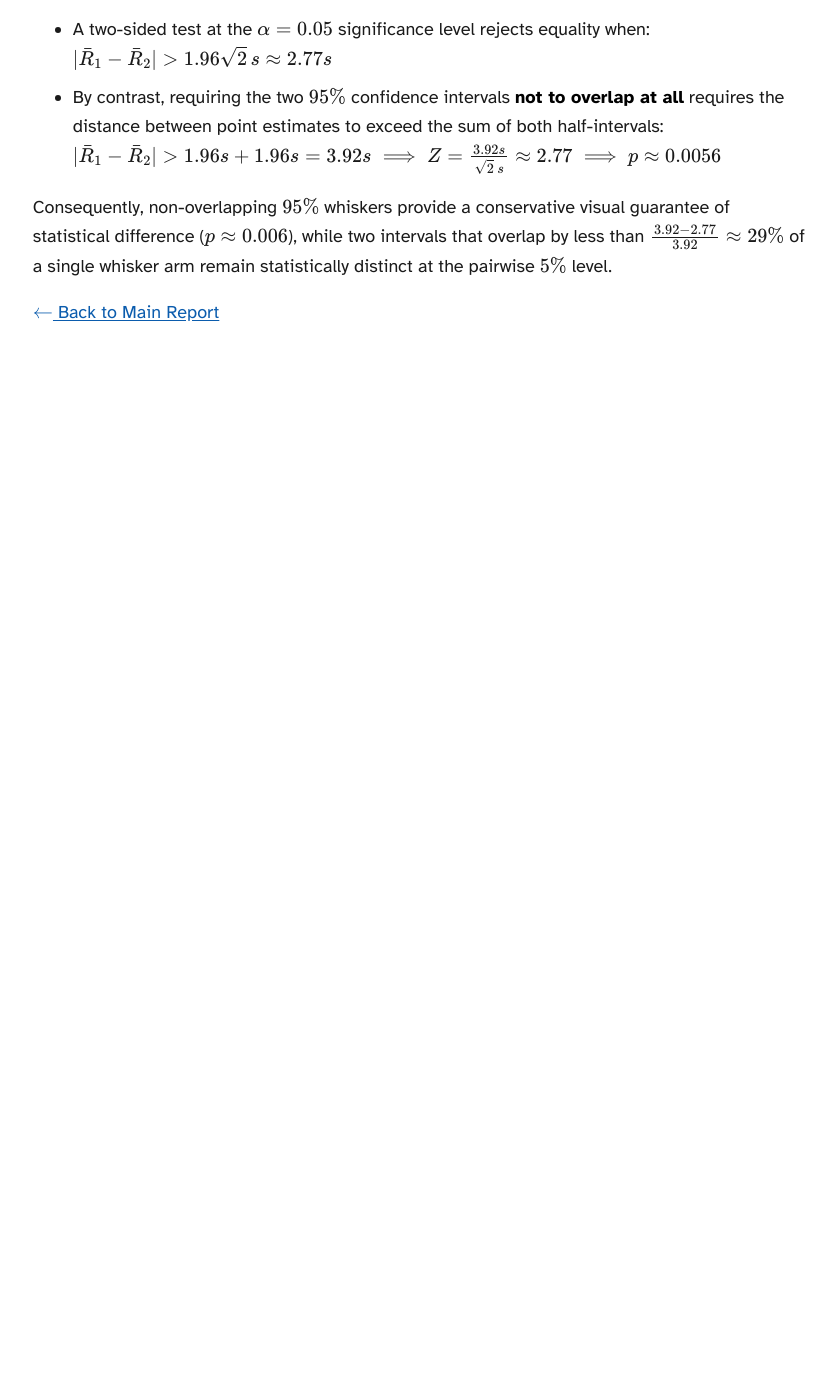
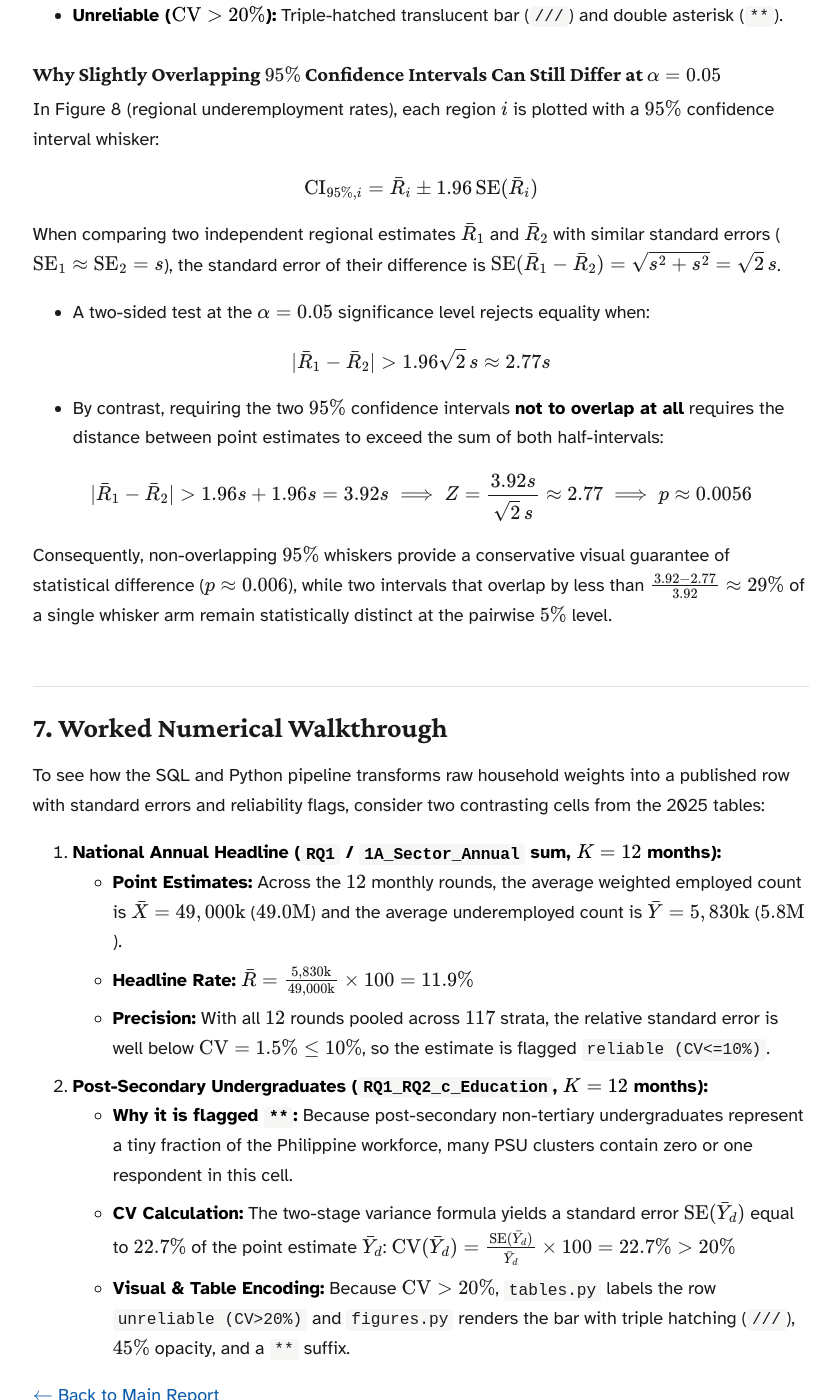
Before and after one commit to KingSSIBAL/LFS-2025-Analysis, a Jekyll site: the page built from methodology.md, in a window 1280 px wide and 1400 px high, scrolled down 6423 px. Shown: the whole window, without its empty margins (219-1055 px from the left). Built offline with Jekyll 4.4.1, drawn with Linux system fonts in a browser that asks for light colours; our own code applies the rules of GitHub Pages for plain Markdown files; before the commit the page ends 6847 px from its top, so only the background shows below that; some of the changed text lies outside the part shown.

Commit message:
docs: add front matter, update link paths, and format markdown tables in index and methodology pages

```diff
--- a/methodology.md
+++ b/methodology.md
@@ -1,22 +1,27 @@
+---
+title: "Mathematical Methodology & Survey Variance Design — Philippine LFS 2025"
+description: "Exact point estimators, 117-domain PSU reconstruction, two-stage finite population corrections, and Taylor series linearization formulas for the 2025 Philippine Labor Force Survey."
+permalink: /methods.html
+---
+
 # Mathematical Methodology & Survey Variance Design
 
 [$\leftarrow$ Back to Main Report](index.html)
 
-This page documents the exact estimators, domain-reconstruction rules, and two-stage Taylor series linearization formulas implemented in [`tables.py`](tables.py) and [`lfs_view.sql`](lfs_view.sql) for the 2025 Philippine Labor Force Survey (LFS) Public Use Files (PUF). All formulas follow the Philippine Statistics Authority (PSA) *Technical Notes on the Labor Force Survey* (pp. 1–9).
+This page documents the exact estimators, domain-reconstruction rules, and two-stage Taylor series linearization formulas implemented in [`tables.py`](https://github.com/KingSSIBAL/LFS-2025-Analysis/blob/main/tables.py) and [`lfs_view.sql`](https://github.com/KingSSIBAL/LFS-2025-Analysis/blob/main/lfs_view.sql) for the 2025 Philippine Labor Force Survey (LFS) Public Use Files (PUF). All formulas follow the Philippine Statistics Authority (PSA) *Technical Notes on the Labor Force Survey* (pp. 1–9).
 
-<nav aria-label="Contents">
+<nav aria-label="Methodology Contents">
 <strong>Contents</strong>
-<ul style="list-style: none; padding-left: 0;">
-  <li><a href="#estimators">1. Core Point Estimators (Counts, Rates, and Shares)</a></li>
-  <li><a href="#aggregation">2. Multi-Round Aggregation (Annual & Quarterly Averages)</a></li>
-  <li><a href="#design">3. Reconstructing the 117 Master Sample Domains & PSUs</a></li>
-  <li><a href="#variance">4. Two-Stage Stratified Cluster Variance (Totals)</a></li>
-  <li><a href="#taylor">5. Taylor Series Linearization for Ratio Standard Errors</a></li>
-  <li><a href="#reliability">6. Reliability Bands (CV) & Confidence Interval Overlap</a></li>
-</ul>
+<ol>
+  <li><a href="#estimators">Core point estimators (counts, rates, and shares)</a></li>
+  <li><a href="#aggregation">Multi-round aggregation (annual &amp; quarterly averages)</a></li>
+  <li><a href="#design">Reconstructing the 117 Master Sample domains &amp; PSUs</a></li>
+  <li><a href="#variance">Two-stage stratified cluster variance (totals)</a></li>
+  <li><a href="#taylor">Taylor series linearization for ratio standard errors</a></li>
+  <li><a href="#reliability">Reliability bands (CV) &amp; confidence interval overlap</a></li>
+  <li><a href="#example">Worked numerical walkthrough (SOCCSKSARGEN vs. National)</a></li>
+</ol>
 </nav>
-
----
 
 ## 1. Core Point Estimators (Counts, Rates, and Shares) {#estimators}
 
@@ -26,17 +31,25 @@ Let $S_m$ denote the sample of respondents in survey month $m \in \{1, \dots, 12
 
 For any demographic, sectoral, or regional subgroup $d \subseteq S_m$, the monthly weighted totals for **employed** ($\hat{X}_{m,d}$) and **underemployed** ($\hat{Y}_{m,d}$) persons are:
 
-$$\hat{X}_{m,d} = \sum_{i \in d} w_i$$
+$$
+\hat{X}_{m,d} = \sum_{i \in d} w_i
+$$
 
-$$\hat{Y}_{m,d} = \sum_{i \in d} w_i \, \mathbb{I}(\texttt{PUFC20\_PWMORE}_i = 1)$$
+$$
+\hat{Y}_{m,d} = \sum_{i \in d} w_i \, \mathbb{I}(\texttt{PUFC20\_PWMORE}_i = 1)
+$$
 
 where $\mathbb{I}(\cdot)$ is the indicator function equal to $1$ if the respondent wants more hours of work in their present job or an additional job, and $0$ otherwise.
 
 Underemployed workers are partitioned into **visibly underemployed** (worked less than $40$ hours during the reference week, including those "with a job, not at work" where $\texttt{PUFC19\_PHOURS}_i$ is null or $0$) and **invisibly underemployed** (worked $40$ hours or more):
 
-$$\hat{Y}_{m,d}^{\text{vis}} = \sum_{i \in d} w_i \, \mathbb{I}\!\left(\texttt{pwmore}_i = 1 \land (\texttt{phours}_i \text{ is null} \lor \texttt{phours}_i < 40)\right)$$
+$$
+\hat{Y}_{m,d}^{\text{vis}} = \sum_{i \in d} w_i \, \mathbb{I}\!\left(\texttt{pwmore}_i = 1 \land (\texttt{phours}_i \text{ is null} \lor \texttt{phours}_i < 40)\right)
+$$
 
-$$\hat{Y}_{m,d}^{\text{inv}} = \sum_{i \in d} w_i \, \mathbb{I}\!\left(\texttt{pwmore}_i = 1 \land \texttt{phours}_i \ge 40\right)$$
+$$
+\hat{Y}_{m,d}^{\text{inv}} = \sum_{i \in d} w_i \, \mathbb{I}\!\left(\texttt{pwmore}_i = 1 \land \texttt{phours}_i \ge 40\right)
+$$
 
 such that $\hat{Y}_{m,d} = \hat{Y}_{m,d}^{\text{vis}} + \hat{Y}_{m,d}^{\text{inv}}$. Published headcount tables divide these totals by $10^3$ to report figures in thousands.
 
@@ -46,44 +59,47 @@ Because headcount concentration and individual vulnerability move in opposite di
 
 | Metric Name | Column Name in CSVs | Mathematical Definition | Interpretation |
 |---|---|---|---|
-| **1. Within-Group Underemployment Rate** | `underemp_rate_pct` | $$\hat{R}_{m,d} = \frac{\hat{Y}_{m,d}}{\hat{X}_{m,d}} \times 100$$ | Share of *employed workers in group $d$* who want more hours (vulnerability/incidence rate). |
-| **2. Within-Group Visible / Invisible Rates** | `visible_rate_pct`, `invisible_rate_pct` | $$\hat{R}_{m,d}^{\text{vis}} = \frac{\hat{Y}_{m,d}^{\text{vis}}}{\hat{X}_{m,d}} \times 100, \quad \hat{R}_{m,d}^{\text{inv}} = \frac{\hat{Y}_{m,d}^{\text{inv}}}{\hat{X}_{m,d}} \times 100$$ | Additive components of the group rate ($\hat{R}_{m,d} = \hat{R}_{m,d}^{\text{vis}} + \hat{R}_{m,d}^{\text{inv}}$), plotted in Figure 1B. |
-| **3. Visible / Invisible Share of Underemployed** | `visible_share_within_group_pct` | $$\hat{S}_{m,d}^{\text{vis}} = \frac{\hat{Y}_{m,d}^{\text{vis}}}{\hat{Y}_{m,d}} \times 100, \quad \hat{S}_{m,d}^{\text{inv}} = \frac{\hat{Y}_{m,d}^{\text{inv}}}{\hat{Y}_{m,d}} \times 100$$ | Share of *underemployed workers in group $d$* working $<40$ hrs vs. $\ge 40$ hrs ($\hat{S}_{m,d}^{\text{vis}} + \hat{S}_{m,d}^{\text{inv}} = 100\%$). |
-| **4. Share of National / Sector Pool** | `share_of_national_underemp_pct` | $$\hat{P}_{m,d}^{\text{nat}} = \frac{\hat{Y}_{m,d}}{\sum_{d'} \hat{Y}_{m,d'}} \times 100$$ | Group $d$'s share of the entire national underemployed pool ($5.8\text{M}$). |
-
----
+| **1. Within-Group Underemployment Rate** | `underemp_rate_pct` | $\hat{R}_{m,d} = \frac{\hat{Y}_{m,d}}{\hat{X}_{m,d}} \times 100$ | Share of *employed workers in group* $d$ who want more hours (vulnerability/incidence rate). |
+| **2. Within-Group Visible / Invisible Rates** | `visible_rate_pct`, `invisible_rate_pct` | $\hat{R}_{m,d}^{\text{vis}} = \frac{\hat{Y}_{m,d}^{\text{vis}}}{\hat{X}_{m,d}} \times 100$, $\hat{R}_{m,d}^{\text{inv}} = \frac{\hat{Y}_{m,d}^{\text{inv}}}{\hat{X}_{m,d}} \times 100$ | Additive components of the group rate ($\hat{R}_{m,d} = \hat{R}_{m,d}^{\text{vis}} + \hat{R}_{m,d}^{\text{inv}}$), plotted in Figure 1B. |
+| **3. Visible / Invisible Share of Underemployed** | `visible_share_within_group_pct` | $\hat{S}_{m,d}^{\text{vis}} = \frac{\hat{Y}_{m,d}^{\text{vis}}}{\hat{Y}_{m,d}} \times 100$, $\hat{S}_{m,d}^{\text{inv}} = \frac{\hat{Y}_{m,d}^{\text{inv}}}{\hat{Y}_{m,d}} \times 100$ | Share of *underemployed workers in group* $d$ working $<40$ hrs vs. $\ge 40$ hrs ($\hat{S}_{m,d}^{\text{vis}} + \hat{S}_{m,d}^{\text{inv}} = 100\%$). |
+| **4. Share of National / Sector Pool** | `share_of_national_underemp_pct` | $\hat{P}_{m,d}^{\text{nat}} = \frac{\hat{Y}_{m,d}}{\sum_{d'} \hat{Y}_{m,d'}} \times 100$ | Group $d$'s share of the entire national underemployed pool ($5.8\text{M}$). |
 
 ## 2. Multi-Round Aggregation (Annual & Quarterly Averages) {#aggregation}
 
-Let $\mathcal{M}$ be the set of survey months pooled for an estimate, with cardinality $K = |\mathcal{M}|$:
+Let $\mathcal{M}$ be the set of survey months pooled for an estimate, with cardinality $K = \vert\mathcal{M}\vert$:
+
 * **National and Workplace-Region (`W*`) Annual Tables:** $\mathcal{M} = \{1, 2, \dots, 12\}$, $K = 12$.
 * **Residence-Region (`R*`) Quarterly Tables:** $\mathcal{M} = \{1, 4, 7, 10\}$ (January, April, July, October), $K = 4$, as only the quarterly LFS rounds deploy the full $4$-replicate sample designed for regional estimates.
 
 The multi-round average monthly headcount (in thousands) is the arithmetic mean across the $K$ rounds:
 
-$$\bar{X}_d = \frac{1}{K} \sum_{m \in \mathcal{M}} \frac{\hat{X}_{m,d}}{10^3}, \qquad \bar{Y}_d = \frac{1}{K} \sum_{m \in \mathcal{M}} \frac{\hat{Y}_{m,d}}{10^3}$$
+$$
+\bar{X}_d = \frac{1}{K} \sum_{m \in \mathcal{M}} \frac{\hat{X}_{m,d}}{10^3}, \qquad \bar{Y}_d = \frac{1}{K} \sum_{m \in \mathcal{M}} \frac{\hat{Y}_{m,d}}{10^3}
+$$
 
 The annual or quarterly underemployment rate is the ratio of the multi-round average totals:
 
-$$\bar{R}_d = \frac{\sum_{m \in \mathcal{M}} \hat{Y}_{m,d}}{\sum_{m \in \mathcal{M}} \hat{X}_{m,d}} \times 100 = \frac{\bar{Y}_d}{\bar{X}_d} \times 100$$
-
----
+$$
+\bar{R}_d = \frac{\sum_{m \in \mathcal{M}} \hat{Y}_{m,d}}{\sum_{m \in \mathcal{M}} \hat{X}_{m,d}} \times 100 = \frac{\bar{Y}_d}{\bar{X}_d} \times 100
+$$
 
 ## 3. Reconstructing the 117 Master Sample Domains & PSUs {#design}
 
-The PSA 2023 Geo-enabled Master Sample partitions the Philippines into $117$ sampling domains treated as explicit design strata ($81$ provinces, $33$ Highly Urbanized Cities, and $3$ other urban areas). Because the anonymized PUF omits explicit residence-province codes and reuses PSU numbers across provinces, [`lfs_view.sql`](lfs_view.sql) reconstructs the two-stage design in four steps:
+The PSA 2023 Geo-enabled Master Sample partitions the Philippines into $117$ sampling domains treated as explicit design strata ($81$ provinces, $33$ Highly Urbanized Cities, and $3$ other urban areas). Because the anonymized PUF omits explicit residence-province codes and reuses PSU numbers across provinces, [`lfs_view.sql`](https://github.com/KingSSIBAL/LFS-2025-Analysis/blob/main/lfs_view.sql) reconstructs the two-stage design in four steps:
 
 1. **Contiguous PSU Identification (`hh_psu`):** Within each month $m$, households are ordered by their sequential household number ($\texttt{PUFHHNUM}$), which follows the geographic ordering of the Master Sample frame. A new Primary Sampling Unit (PSU) cluster $a$ begins whenever the replicate code ($\texttt{PUFRPL}$) or PSU code ($\texttt{PUFPSU}$) changes between consecutive households.
 2. **Neighbor-PSU Stratum Assignment (`psu_frame`):** Each household is assigned the modal province/HUC of work ($\texttt{PUFC12A\_PROVMUN}$) of its employed members, and each PSU takes the modal domain $s_{m,a}$ of its households. Because $\texttt{PUFHHNUM}$ is sorted geographically by residence domain, any PSU whose workplace-mode domain differs from two agreeing adjacent neighbors ($s_{m,a-1} = s_{m,a+1} \neq s_{m,a}$) represents cross-border commuters ($248$ PSUs across 2025) and is reassigned to the residence stratum $p = s_{m,a-1}$.
 3. **Second-Stage Finite Population Correction ($1 - f_{2,p,a}$):** Let $b_{p,a}$ be the number of sampled households in PSU $a$ of stratum $p$. Following PSA Technical Notes (p. 3), where each PSU contains approximately $100$ to $400$ households, the frame size of each PSU is approximated by the midpoint $B_{p,a} = \max(b_{p,a}, 250)$, giving the second-stage FPC factor:
 
-$$1 - f_{2,p,a} = 1 - \frac{b_{p,a}}{\max(b_{p,a}, 250)}$$
+$$
+1 - f_{2,p,a} = 1 - \frac{b_{p,a}}{\max(b_{p,a}, 250)}
+$$
 
 4. **First-Stage Sampling Fraction ($f_{1,p}$):** Let $a_p$ be the number of sampled PSUs in stratum $p$, and let $\hat{H}_{p,a} = \sum_{h=1}^{b_{p,a}} w_{p,a,h}$ be the weighted household count of PSU $a$. The total number of frame PSUs in stratum $p$ is estimated as $\hat{A}_p = \max\!\left(a_p, \frac{1}{250}\sum_{a=1}^{a_p} \hat{H}_{p,a}\right)$, yielding the first-stage sampling fraction:
 
-$$f_{1,p} = \frac{a_p}{\hat{A}_p}, \qquad 1 - f_{1,p} = 1 - \frac{a_p}{\hat{A}_p}$$
-
----
+$$
+f_{1,p} = \frac{a_p}{\hat{A}_p}, \qquad 1 - f_{1,p} = 1 - \frac{a_p}{\hat{A}_p}
+$$
 
 ## 4. Two-Stage Stratified Cluster Variance (Totals) {#variance}
 
@@ -91,41 +107,53 @@ For any target subgroup $d$ in month $m$, let $y_{p,a,h} = \sum_{i \in (p,a,h) \
 
 Define the PSU-level sums and cross-products across the $b_{p,a}$ households in PSU $(p,a)$:
 
-$$z_{y,p,a} = \sum_{h=1}^{b_{p,a}} y_{p,a,h}, \qquad q_{yy,p,a} = \sum_{h=1}^{b_{p,a}} y_{p,a,h}^2$$
+$$
+z_{y,p,a} = \sum_{h=1}^{b_{p,a}} y_{p,a,h}, \qquad q_{yy,p,a} = \sum_{h=1}^{b_{p,a}} y_{p,a,h}^2
+$$
 
-$$z_{x,p,a} = \sum_{h=1}^{b_{p,a}} x_{p,a,h}, \qquad q_{xx,p,a} = \sum_{h=1}^{b_{p,a}} x_{p,a,h}^2, \qquad q_{xy,p,a} = \sum_{h=1}^{b_{p,a}} x_{p,a,h} \, y_{p,a,h}$$
+$$
+z_{x,p,a} = \sum_{h=1}^{b_{p,a}} x_{p,a,h}, \qquad q_{xx,p,a} = \sum_{h=1}^{b_{p,a}} x_{p,a,h}^2, \qquad q_{xy,p,a} = \sum_{h=1}^{b_{p,a}} x_{p,a,h} \, y_{p,a,h}
+$$
 
 Following the two-stage variance decomposition in the PSA Technical Notes (p. 8a), the **within-PSU (second-stage) variance** summed across PSUs in stratum $p$ is:
 
-$$V_{w,p}(y) = \sum_{a=1}^{a_p} \mathbb{I}(b_{p,a} > 1) \left(1 - \frac{b_{p,a}}{\max(b_{p,a}, 250)}\right) \frac{b_{p,a}}{b_{p,a} - 1} \left( q_{yy,p,a} - \frac{z_{y,p,a}^2}{b_{p,a}} \right)$$
+$$
+V_{w,p}(y) = \sum_{a=1}^{a_p} \mathbb{I}(b_{p,a} > 1) \left(1 - \frac{b_{p,a}}{\max(b_{p,a}, 250)}\right) \frac{b_{p,a}}{b_{p,a} - 1} \left( q_{yy,p,a} - \frac{z_{y,p,a}^2}{b_{p,a}} \right)
+$$
 
 The **between-PSU (first-stage) variance** in stratum $p$ is:
 
-$$V_{b,p}(y) = \mathbb{I}(a_p > 1) (1 - f_{1,p}) \frac{a_p}{a_p - 1} \left( \sum_{a=1}^{a_p} z_{y,p,a}^2 - \frac{\left(\sum_{a=1}^{a_p} z_{y,p,a}\right)^2}{a_p} \right)$$
+$$
+V_{b,p}(y) = \mathbb{I}(a_p > 1) (1 - f_{1,p}) \frac{a_p}{a_p - 1} \left( \sum_{a=1}^{a_p} z_{y,p,a}^2 - \frac{\left(\sum_{a=1}^{a_p} z_{y,p,a}\right)^2}{a_p} \right)
+$$
 
 Summing across all $117$ strata combines the first- and second-stage variance components:
 
-$$V(\hat{Y}_{m,d}) = \sum_{p=1}^{117} \Big( V_{b,p}(y) + f_{1,p} \, V_{w,p}(y) \Big)$$
+$$
+V(\hat{Y}_{m,d}) = \sum_{p=1}^{117} \Big( V_{b,p}(y) + f_{1,p} \, V_{w,p}(y) \Big)
+$$
 
 Identical expressions yield the denominator variance $V(\hat{X}_{m,d})$ (replacing $q_{yy}, z_y^2$ with $q_{xx}, z_x^2$) and the bilinear covariance $\text{Cov}(\hat{X}_{m,d}, \hat{Y}_{m,d})$ (replacing $q_{yy}$ with $q_{xy}$ and $z_{y,p,a}^2$ with $z_{x,p,a} z_{y,p,a}$).
-
----
 
 ## 5. Taylor Series Linearization for Ratio Standard Errors {#taylor}
 
 Because the underemployment rate $\hat{R}_{d} = \hat{Y}_{d} / \hat{X}_{d}$ is a ratio of two random survey totals, its variance is approximated via first-order Taylor series linearization around the population expectations (PSA Technical Notes, p. 8b):
 
-$$V(\hat{R}_d) \approx \frac{1}{\hat{X}_d^2} \Big( V(\hat{Y}_d) + r_d^2 \, V(\hat{X}_d) - 2 r_d \, \text{Cov}(\hat{Y}_d, \hat{X}_d) \Big)$$
+$$
+V(\hat{R}_d) \approx \frac{1}{\hat{X}_d^2} \Big( V(\hat{Y}_d) + r_d^2 \, V(\hat{X}_d) - 2 r_d \, \text{Cov}(\hat{Y}_d, \hat{X}_d) \Big)
+$$
 
 where $r_d = \hat{R}_d / 100 \in [0, 1]$ is the rate expressed as a proportion.
 
 For multi-round averages across $K$ rounds ($K = 12$ annual or $K = 4$ quarterly), where rounds are treated as independent cross-sections in the absence of panel household identifiers across PUF files, the variance sums across months and scales by $1/K^2$:
 
-$$\text{SE}(\bar{Y}_d) = \frac{\sqrt{\max\!\left(0,\, \sum_{m \in \mathcal{M}} V(\hat{Y}_{m,d})\right)}}{K \times 10^3} \quad \text{(in thousands)}$$
+$$
+\text{SE}(\bar{Y}_d) = \frac{\sqrt{\max\!\left(0,\, \sum_{m \in \mathcal{M}} V(\hat{Y}_{m,d})\right)}}{K \times 10^3} \quad \text{(in thousands)}
+$$
 
-$$\text{SE}(\bar{R}_d) = \frac{\sqrt{\max\!\left(0,\, \sum_{m \in \mathcal{M}} V(\hat{Y}_{m,d}) + r_d^2 \sum_{m \in \mathcal{M}} V(\hat{X}_{m,d}) - 2 r_d \sum_{m \in \mathcal{M}} \text{Cov}(\hat{Y}_{m,d}, \hat{X}_{m,d})\right)}}{\sum_{m \in \mathcal{M}} \hat{X}_{m,d}} \times 100 \quad \text{(in percentage points)}$$
-
----
+$$
+\text{SE}(\bar{R}_d) = \frac{\sqrt{\max\!\left(0,\, \sum_{m \in \mathcal{M}} V(\hat{Y}_{m,d}) + r_d^2 \sum_{m \in \mathcal{M}} V(\hat{X}_{m,d}) - 2 r_d \sum_{m \in \mathcal{M}} \text{Cov}(\hat{Y}_{m,d}, \hat{X}_{m,d})\right)}}{\sum_{m \in \mathcal{M}} \hat{X}_{m,d}} \times 100 \quad \text{(in percentage points)}
+$$
 
 ## 6. Reliability Bands (CV) & Confidence Interval Overlap {#reliability}
 
@@ -133,9 +161,12 @@ $$\text{SE}(\bar{R}_d) = \frac{\sqrt{\max\!\left(0,\, \sum_{m \in \mathcal{M}} V
 
 The relative sampling precision of every headcount estimate is measured by its Coefficient of Variation:
 
-$$\text{CV}(\bar{Y}_d) = \frac{\text{SE}(\bar{Y}_d)}{\bar{Y}_d} \times 100\%$$
+$$
+\text{CV}(\bar{Y}_d) = \frac{\text{SE}(\bar{Y}_d)}{\bar{Y}_d} \times 100\%
+$$
 
 Following the reliability thresholds used in PSA/NSCB small-area statistics, every table row and chart bar is classified into three bands:
+
 * **Reliable ($\text{CV} \le 10\%$):** Solid bar, no flag.
 * **Use with caution ($10\% < \text{CV} \le 20\%$):** Single-hatched bar (`//`) and single asterisk (`*`).
 * **Unreliable ($\text{CV} > 20\%$):** Triple-hatched translucent bar (`///`) and double asterisk (`**`).
@@ -144,15 +175,41 @@ Following the reliability thresholds used in PSA/NSCB small-area statistics, eve
 
 In Figure 8 (regional underemployment rates), each region $i$ is plotted with a $95\%$ confidence interval whisker:
 
-$$\text{CI}_{95\%, i} = \bar{R}_i \pm 1.96 \, \text{SE}(\bar{R}_i)$$
+$$
+\text{CI}_{95\%, i} = \bar{R}_i \pm 1.96 \, \text{SE}(\bar{R}_i)
+$$
 
 When comparing two independent regional estimates $\bar{R}_1$ and $\bar{R}_2$ with similar standard errors ($\text{SE}_1 \approx \text{SE}_2 = s$), the standard error of their difference is $\text{SE}(\bar{R}_1 - \bar{R}_2) = \sqrt{s^2 + s^2} = \sqrt{2}\,s$.
+
 * A two-sided test at the $\alpha = 0.05$ significance level rejects equality when:
-  $$|\bar{R}_1 - \bar{R}_2| > 1.96 \sqrt{2}\,s \approx 2.77s$$
+
+$$
+\vert\bar{R}_1 - \bar{R}_2\vert > 1.96 \sqrt{2}\,s \approx 2.77s
+$$
+
 * By contrast, requiring the two $95\%$ confidence intervals **not to overlap at all** requires the distance between point estimates to exceed the sum of both half-intervals:
-  $$|\bar{R}_1 - \bar{R}_2| > 1.96s + 1.96s = 3.92s \implies Z = \frac{3.92s}{\sqrt{2}\,s} \approx 2.77 \implies p \approx 0.0056$$
+
+$$
+\vert\bar{R}_1 - \bar{R}_2\vert > 1.96s + 1.96s = 3.92s \implies Z = \frac{3.92s}{\sqrt{2}\,s} \approx 2.77 \implies p \approx 0.0056
+$$
 
 Consequently, non-overlapping $95\%$ whiskers provide a conservative visual guarantee of statistical difference ($p \approx 0.006$), while two intervals that overlap by less than $\frac{3.92 - 2.77}{3.92} \approx 29\%$ of a single whisker arm remain statistically distinct at the pairwise $5\%$ level.
+
+## 7. Worked Numerical Walkthrough {#example}
+
+To see how the SQL and Python pipeline transforms raw household weights into a published row with standard errors and reliability flags, consider two contrasting cells from the 2025 tables:
+
+1. **National Annual Headline (`RQ1` / `1A_Sector_Annual` sum, $K = 12$ months):**
+   * **Point Estimates:** Across the $12$ monthly rounds, the average weighted employed count is $\bar{X} = 49,000\text{k}$ ($49.0\text{M}$) and the average underemployed count is $\bar{Y} = 5,830\text{k}$ ($5.8\text{M}$).
+   * **Headline Rate:**
+     $$\bar{R} = \frac{5,830\text{k}}{49,000\text{k}} \times 100 = 11.9\%$$
+   * **Precision:** With all $12$ rounds pooled across $117$ strata, the relative standard error is well below $\text{CV} = 1.5\% \le 10\%$, so the estimate is flagged `reliable (CV<=10%)`.
+
+2. **Post-Secondary Undergraduates (`RQ1_RQ2_c_Education`, $K = 12$ months):**
+   * **Why it is flagged `**`:** Because post-secondary non-tertiary undergraduates represent a tiny fraction of the Philippine workforce, many PSU clusters contain zero or one respondent in this cell.
+   * **CV Calculation:** The two-stage variance formula yields a standard error $\text{SE}(\bar{Y}_d)$ equal to $22.7\%$ of the point estimate $\bar{Y}_d$:
+     $$\text{CV}(\bar{Y}_d) = \frac{\text{SE}(\bar{Y}_d)}{\bar{Y}_d} \times 100 = 22.7\% > 20\%$$
+   * **Visual & Table Encoding:** Because $\text{CV} > 20\%$, `tables.py` labels the row `unreliable (CV>20%)` and `figures.py` renders the bar with triple hatching (`///`), $45\%$ opacity, and a `**` suffix.
 
 [$\leftarrow$ Back to Main Report](index.html)
 
```
Also changed, not shown: index.md (+16 -2 lines).
